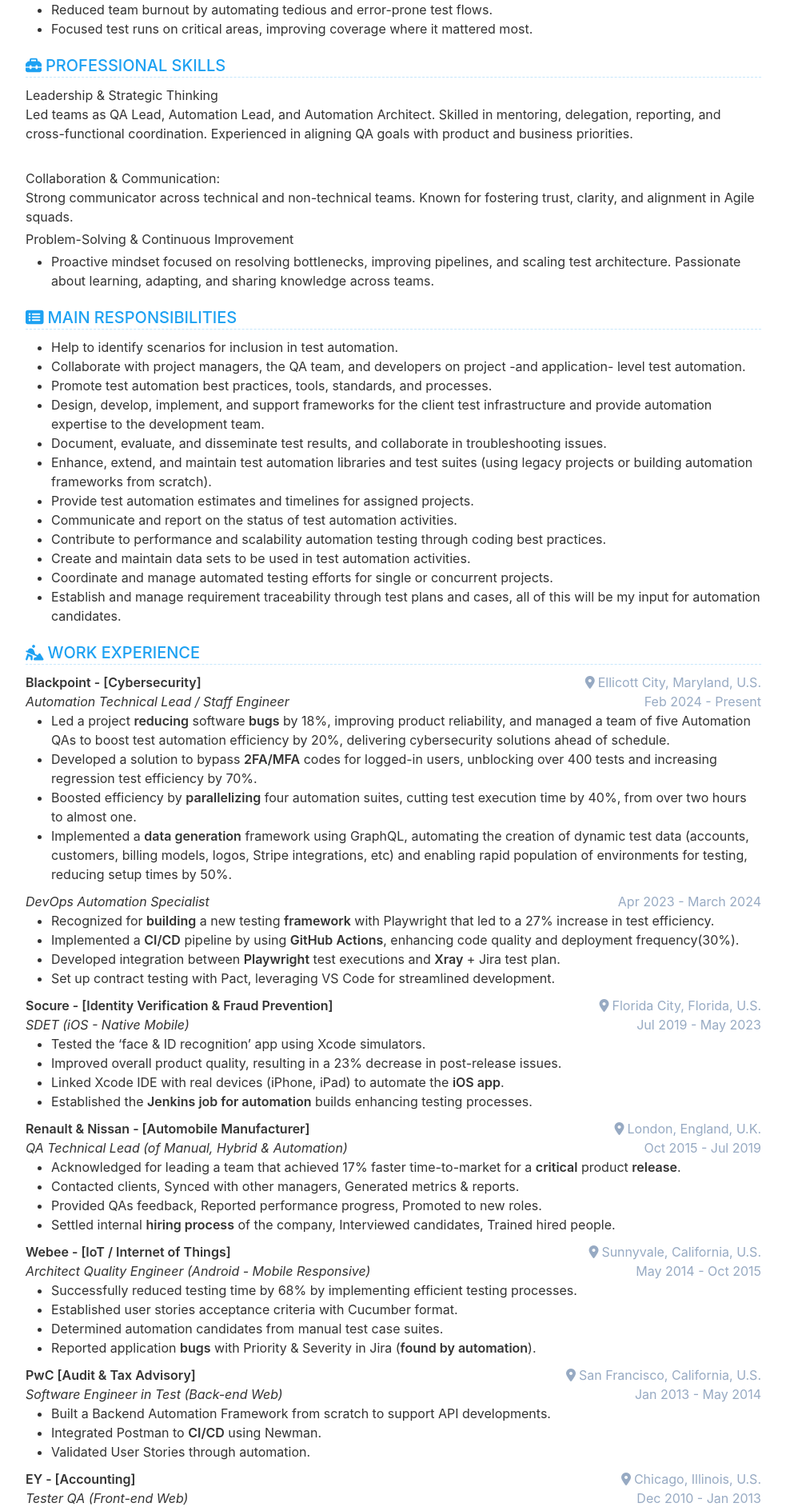
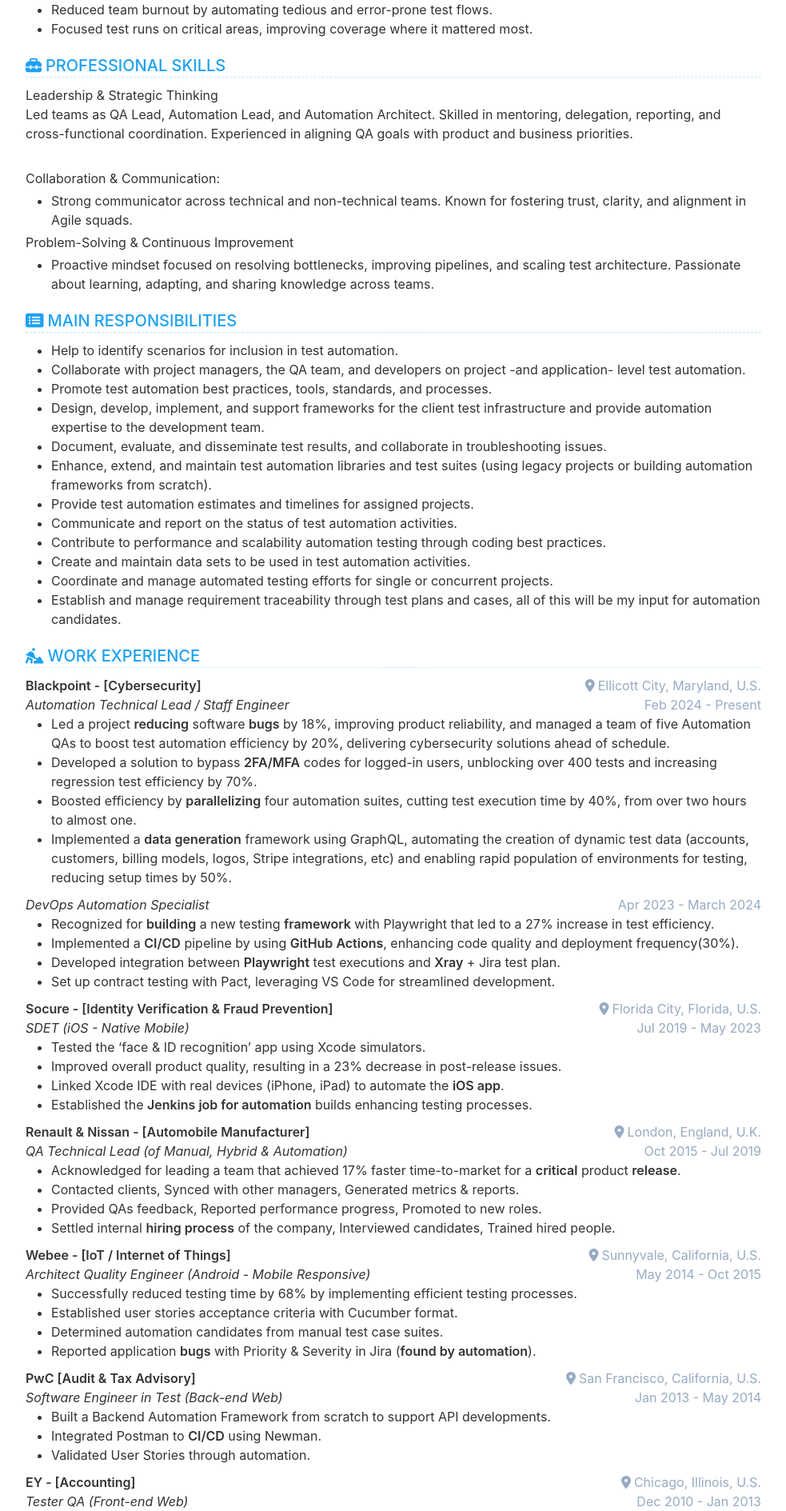
Before and after one commit to cvera08/full-resume, a Jekyll site: the page built from index.html, in a window 1280 px wide. Shown: the part 1264-3153 px from the top of the page at 80% size, without its empty margins (148-1131 px from the left). Built offline with Jekyll 4.4.1, drawn with Linux system fonts in a browser that asks for light colours.

Commit message:
feat: professional skills change - second paragraph -v2

```diff
--- a/_data/data.yml
+++ b/_data/data.yml
@@ -90,7 +90,7 @@ skill:
     <br>
 
     Collaboration & Communication:
-    Strong communicator across technical and non-technical teams. Known for fostering trust, clarity, and alignment in Agile squads.
+    - Strong communicator across technical and non-technical teams. Known for fostering trust, clarity, and alignment in Agile squads.
 
     Problem-Solving & Continuous Improvement
     - Proactive mindset focused on resolving bottlenecks, improving pipelines, and scaling test architecture. Passionate about learning, adapting, and sharing knowledge across teams.
```
